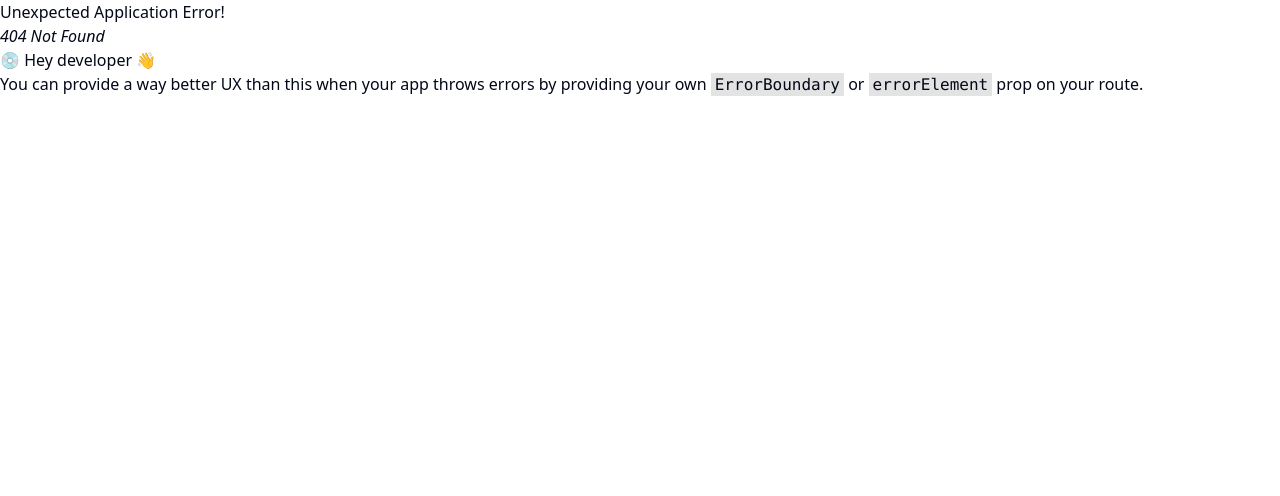
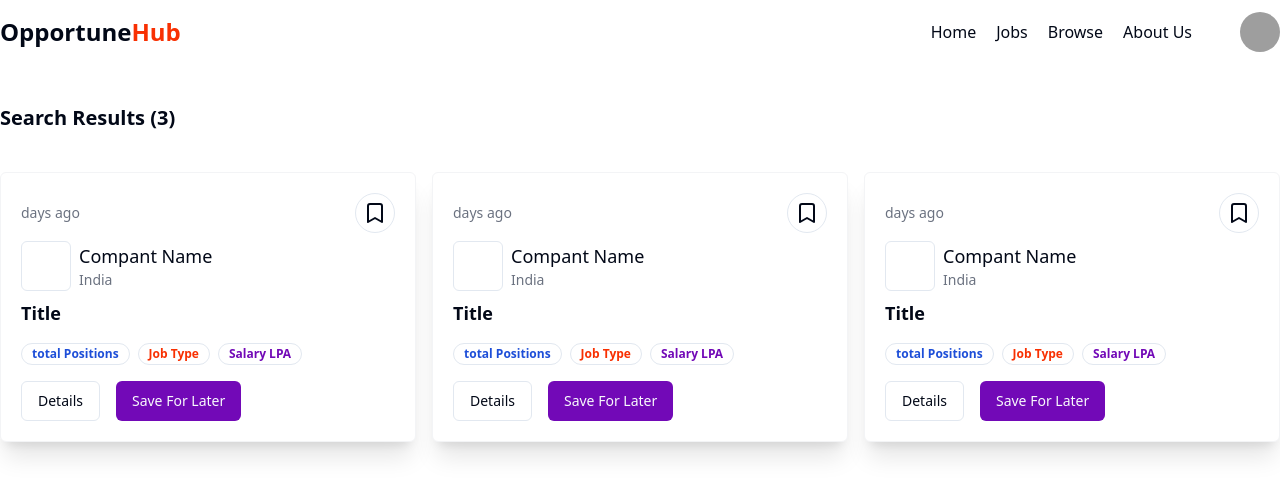
Before and after one commit to Ritikktrivedi999/OpportuneHub-Full-Stack-Job-Portal, a React (Vite) app in the folder frontend/: page /browse in a window 1280 px wide. Before the commit this address had no page. Shown: the top 496 px of the page. Built offline with nearby package versions, Linux system fonts and the light colour scheme; grey boxes are pictures that could not be loaded.

Commit message:
Browse page UI completed and also added dispatch which take care of showing profile when user is login

```diff
--- /dev/null
+++ b/frontend/src/components/Pages/Browse/Browse.jsx
@@ -0,0 +1,29 @@
+import Navbar from '@/components/ui/shared/Navbar'
+import JobDetails from '../Jobs/jobDetails'
+
+
+const randomJobs = [1, 2, 3]
+const Browse = () => {
+    return (
+        <div>
+            <Navbar />
+            <div className='max-w-7xl mx-auto my-10'>
+                <h1 className='font-bold text-xl my-10'>Search Results ({randomJobs.length})</h1>
+                <div className='grid grid-cols-3 gap-4'>
+                    {
+                        randomJobs.map((job, index) => {
+                            return (
+                                <div key={index}>
+                                    <JobDetails />
+
+                                </div>
+                            )
+                        })
+                    }
+                </div>
+            </div>
+        </div>
+    )
+}
+
+export default Browse
--- a/frontend/src/components/Pages/Jobs/Jobs.jsx
+++ b/frontend/src/components/Pages/Jobs/Jobs.jsx
@@ -2,7 +2,7 @@ import Navbar from "@/components/ui/shared/Navbar"
 import FilterCard from "./filterCard"
 import JobDetails from "./jobDetails"
 
-const jobsArray = [1, 2, 3, 4, 5, 6, 7, 8]
+const jobsArray = [1, 2, 3, 4, 5, 6, 7, 8,9,10,11,12,13,14,15]
 const Jobs = () => {
     return (
         <div>
--- /dev/null
+++ b/frontend/src/components/Pages/Profile/Profile.jsx
@@ -0,0 +1,9 @@
+
+
+const Profile = () => {
+  return (
+    <div>Profile</div>
+  )
+}
+
+export default Profile
--- a/frontend/src/components/auth/Login.jsx
+++ b/frontend/src/components/auth/Login.jsx
@@ -8,7 +8,7 @@ import { useState } from "react"
 import { toast } from "sonner"
 import axios from "axios"
 import { USER_API_END_POINT } from "../utils/constant"
-import { setLoading } from "@/redux/authSlice"
+import { setLoading, setUser } from "@/redux/authSlice"
 import { useDispatch, useSelector } from "react-redux"
 import { Loader2 } from "lucide-react"
 
@@ -21,9 +21,9 @@ const Login = () => {
         password: "",
         role: "",
     });
-    const { loading } = useSelector(store => store.auth);
+    const { loading } = useSelector(store => store.auth || {});
     const navigate = useNavigate();
-    const dispatch = useDispatch;
+    const dispatch = useDispatch();
 
     const changeEventHandler = (e) => {
         setInput({ ...input, [e.target.name]: e.target.value });
@@ -41,6 +41,7 @@ const Login = () => {
                 withCredentials: true
             })
             if (res.data.success) {
+                dispatch(setUser(res.data.user))
                 navigate("/")
                 toast.success(res.data.message)
             }
--- a/frontend/src/components/ui/shared/Navbar.jsx
+++ b/frontend/src/components/ui/shared/Navbar.jsx
@@ -3,8 +3,9 @@ import { Link } from "react-router-dom";
 import { Avatar, AvatarImage } from "../avatar";
 import { Button } from "../button";
 import { LogOut, User2 } from "lucide-react";
+import { useSelector } from "react-redux";
 const Navbar = () => {
-    const user = false;
+    const  user  = useSelector(store => store.auth || {});
     return (
         <div className='bg-white'>
             <div className='flex items-center justify-between mx-auto max-w-7xl h-16'>
@@ -39,13 +40,13 @@ const Navbar = () => {
                                         </Avatar>
                                         <div>
                                             <h4 className="font-medium">Ritik Trivedi</h4>
-                                            <p className="text-sm text-muted-foreground">Lorem ipsum dolor sit amet.</p>
+                                            <p className="text-sm text-muted-foreground">Welcome {user.name}</p>
                                         </div>
                                     </div>
                                     <div className="flex flex-col my-2 text-gray-600">
                                         <div className="flex w-fit items-center gap-2 cursor-pointer ">
                                             <User2 />
-                                            <Button variant="link">View Profile</Button>
+                                            <Button variant="link"><Link to="/profile">View Profile</Link></Button>
                                         </div>
                                         <div className="flex w-fit items-center gap-2 cursor-pointer">
                                             <LogOut />
--- a/frontend/src/redux/authSlice.js
+++ b/frontend/src/redux/authSlice.js
@@ -4,14 +4,19 @@ const authSlice = createSlice({
     name: "auth",
     initialState: {
         loading: false,
+        user: null,
     },
     reducers: {
         setLoading:(state, action)=> {
             state.loading = action.payload;
 
+        },
+
+        setUser:(state, action)=>{
+            state.user = action.payload;
         }
     }
 })
 
-export const {setLoading} = authSlice.actions;
+export const {setLoading,setUser } = authSlice.actions;
 export default authSlice.reducer;
```
Also changed, not shown: frontend/src/App.jsx (+16 -2 lines).
